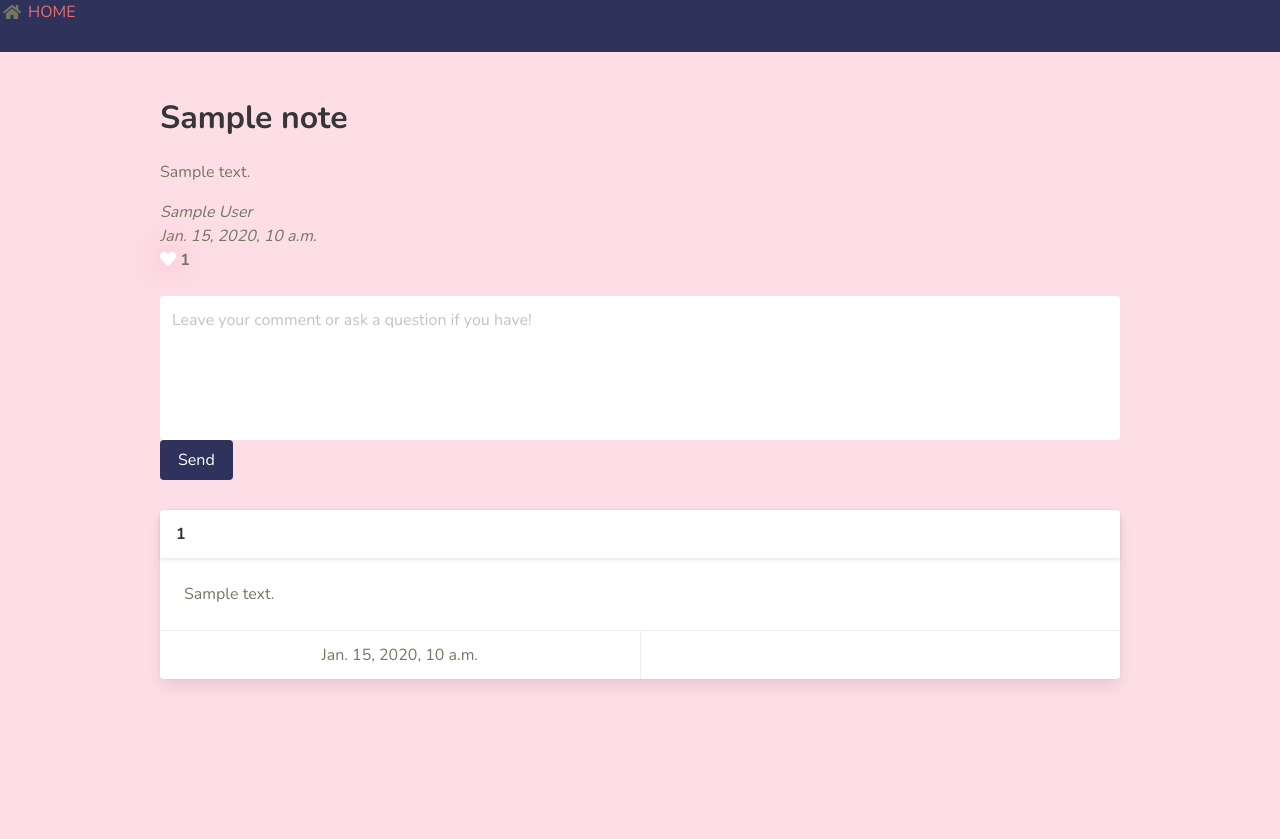
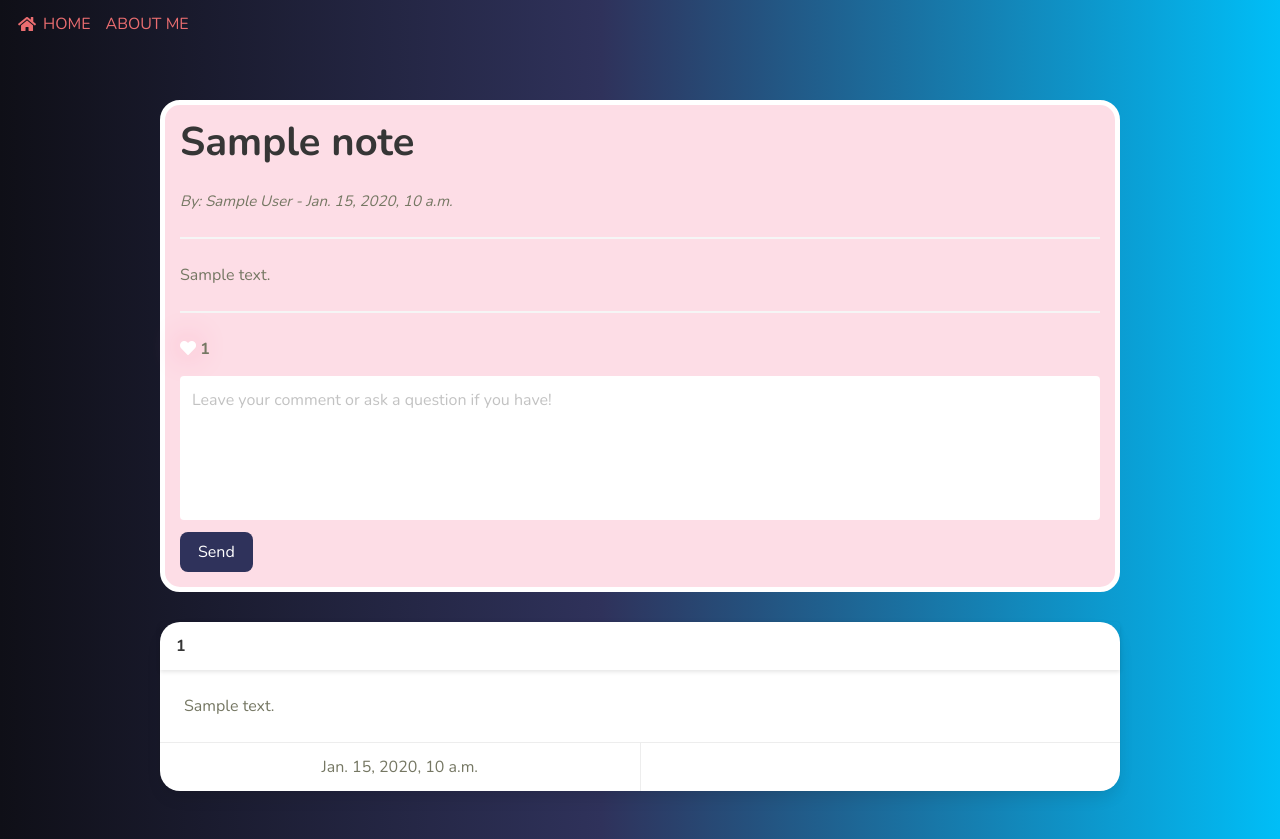
Before and after one commit to niloofar-samei/Korean_Notes, a Django app: page /notes/1/ in a window 1280 px wide. Before the commit the page ends 685 px from the top, so only its background shows below. Run offline with Django 3.2, Linux system fonts and the light colour scheme; tables that the repository leaves empty hold one stand-in row (values such as "Sample post"); style sheets or scripts are compiled from the project's sources; parts of the project's set-up code (start-up, migrations or seed data) failed here and were passed over.

Commit message:
Changing some styles.

```diff
--- a/notes/forms.py
+++ b/notes/forms.py
@@ -7,4 +7,4 @@ class CommentForm(ModelForm):
         model = Comment
         fields = ('text',)
         labels = {'text':''}
-        widgets = {'text': forms.Textarea(attrs={"placeholder": "Leave your comment or ask a question if you have!", "class": "textarea has-fixed-size", "rows": 5})}
+        widgets = {'text': forms.Textarea(attrs={"placeholder": "Leave your comment or ask a question if you have!", "class": "comment-textarea textarea has-fixed-size", "rows": 5})}
--- a/notes/static/notes/mystyles.scss
+++ b/notes/static/notes/mystyles.scss
@@ -26,11 +26,11 @@ $widescreen-enabled: false;
 $fullhd-enabled: false;
 
 // Update some of Bulma's component variables
-$body-background-color: $piggy-pink;
+//$body-background-color: #00bef7;
 $control-border-width: 2px;
 $input-border-color: transparent;
 $input-shadow: none;
-$navbar-background-color: $dark-blue;
+$navbar-background-color: transparent;
 
 // Import only what you need from Bulma
 @import "bulma/sass/utilities/_all.sass";
@@ -40,15 +40,48 @@ $navbar-background-color: $dark-blue;
 @import "bulma/sass/components/_all.sass";
 @import "bulma/sass/layout/_all.sass";
 
-a {
+body {
+  background: linear-gradient(90deg, rgba(15,15,23,1) 0%, rgba(47,50,91,1) 47%, rgba(0,190,247,1) 100%);
+}
+
+// Navbar section.
+.navbar a, .navbar a:hover, .icon {
   color: #ea6d70;
 }
 
-.card {
-  margin-top: 30px;
+.icon-text, .navbar-start {
+  padding-top: 12px;
+  margin-left: 15px;
+}
+
+// Quicknote Section.
+.content {
+  background-color: $piggy-pink;
+  border: 5px solid white;
+  border-radius: 20px;
+  padding: 15px;
+}
+
+.subtitle {
+  font-size: 15px;
 }
 
 .fa-heart {
   color: white;
   text-shadow: 0px 0px 30px #f886a6;
 }
+
+// Comment form section.
+.comment-form {
+  margin-top: 15px;
+}
+
+.button {
+  border-radius: 8px;
+}
+
+// Comment section.
+.card {
+  border-radius: 20px;
+  margin-top: 30px;
+}
--- a/notes/templates/notes/base.html
+++ b/notes/templates/notes/base.html
@@ -8,13 +8,13 @@
       <link href="../../static/notes/fontawesome/css/fontawesome.css" rel="stylesheet">
       <link href="../../static/notes/fontawesome/css/brands.css" rel="stylesheet">
       <link href="../../static/notes/fontawesome/css/solid.css" rel="stylesheet">
-      <script src="../../static/notes/jquery.min.js"></script>
-      <meta name="viewport" content="width=device-width, initial-scale=1">
+      <script src={% static 'notes/jquery.min.js' %}></script>
+      <meta name="viewport" content="width=device-width, ini:tial-scale=1">
     {% endblock head %}
   </head>
   <body>
     {% block navbar %}
-      <nav class="navbar n-navbar">
+      <nav class="navbar is-transparent" role="navigation" aria-label="main navigation">
         <div class="navbar-brand">
           <span class="icon-text">
             <span class="icon">
@@ -22,10 +22,20 @@
             </span>
             <span><a href="/notes/">HOME</a></span>
           </span>
+
+          <a role="button" class="navbar-burger" id="burger" aria-label="menu" aria-expanded="false">
+            <span aria-hidden="true"></span>
+            <span aria-hidden="true"></span>
+            <span aria-hidden="true"></span>
+          </a>
+        </div>
+        <div class="navbar-menu" id="nav-links">
+          <div class="navbar-start">
+            <a href="">ABOUT ME</a>
+          </div>
         </div>
       </nav>
     {% endblock navbar %}
-
     <section class="section">
       <div class="container">
         {% block content %}{% endblock content %}
@@ -35,12 +45,13 @@
     </section>
 
     <script>
+
       document.addEventListener('DOMContentLoaded', () => {
           (document.querySelectorAll('.notification .delete') || []).forEach(($delete) => {
               const $notification = $delete.parentNode;
 
               $delete.addEventListener('click', () => {
-                  $notification.parentNode.removeChild($notification);
+                  $notification.parentNode.reynmoveChild($notification);
               });
           });
       });
@@ -68,6 +79,15 @@
               });
           });
       });
+
+      const burgerIcon = document.querySelector('#burger');
+      const navbarMenu = document.querySelector('#nav-links');
+
+      burgerIcon.addEventListener('click', () => {
+          navbarMenu.classList.toggle('is-active');
+      });
+
     </script>
+
   </body>
 </html>
--- a/notes/templates/notes/note.html
+++ b/notes/templates/notes/note.html
@@ -2,11 +2,11 @@
 
 {% block content %}
 
-  <article class="content">
-    <h1 class="title">{{ note.title }}</h1>
-    <p>{{ note.quick_note }}</p>
-    <i>{{ note.author }}</i><br>
-    <i>{{ note.pub_date }}</i><br>
+  <section class="content">
+    <article>
+      <h1 class="title is-2">{{ note.title }}</h1>
+      <i class="subtitle">By: {{ note.author }} - {{ note.pub_date }}</i><hr>
+      <p>{{ note.quick_note }}</p><hr>
       <i class="fas fa-heart" id="fa-heart"></i>
       <b id="likes">{{ note.like }}</b>
     </article>
@@ -18,11 +18,22 @@
       </div>
     {% endif %}
 
-  <form action="{% url 'notes:comments' note.id %}" method="post">
+    <div class="comment-form">
+      <form action="{% url 'notes:comments' note.id %}" method="post"">
         {% csrf_token %}
+        <div class="field">
+          <div class="control">
             {{ form }}
+          </div>
+        </div>
+        <div class="field">
+          <div class="control">
             <input type="submit" value="Send" class="button is-primary">
+          </div>
+        </div>
       </form>
+    </div>
+  </section>
 
 {% endblock content %}
 {% block comment %}
```
Lines whose indentation alone changed are shown as unchanged.
